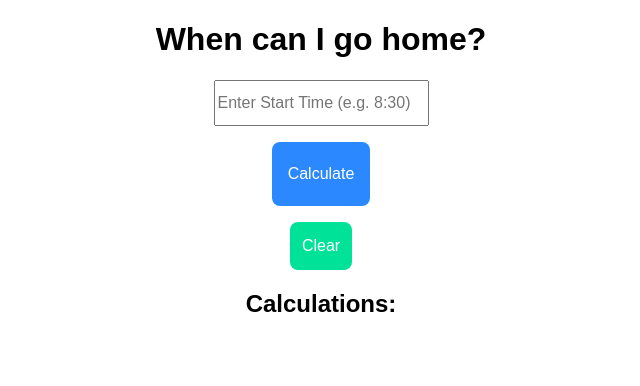
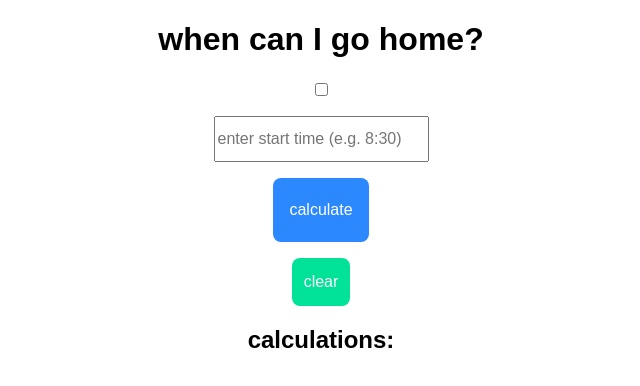
Before and after one commit to alantort10/time_to_go_home, a plain HTML site: page index.html in a window 1280 px wide. Shown: the whole page, without its empty margins (319-959 px from the left). Drawn offline with Linux system fonts and the light colour scheme.

Commit message:
Update index.html

```diff
--- a/index.html
+++ b/index.html
@@ -3,17 +3,21 @@
 <head>
   <meta charset="UTF-8">
   <meta name="viewport" content="width=device-width, initial-scale=1, maximum-scale=1, user-scalable=no">
-  <title>Shift End Time Calculator</title>
+  <title>When can I go home?</title>
   <link rel="stylesheet" href="styles.css">
 </head>
 <body>
-  <h1>When can I go home?</h1>
+  <h1>when can I go home?</h1>
   <form>
-    <input type="text" id="start-time" value="" placeholder="Enter Start Time (e.g. 8:30)">
-    <button id="calculate-btn">Calculate</button>
-    <button id="clear-btn">Clear</button>
+    <label class="toggle-switch">
+      <input type="checkbox" id="dark-mode-toggle" />
+      <span class="slider round"></span>
+    </label>
+    <input type="text" id="start-time" value="" placeholder="enter start time (e.g. 8:30)">
+    <button id="calculate-btn">calculate</button>
+    <button id="clear-btn">clear</button>
   </form>
-  <h2>Calculations:</h2>
+  <h2>calculations:</h2>
   <ul id="calculations"></ul>
   <script src="script.js"></script>
 </body>
```
